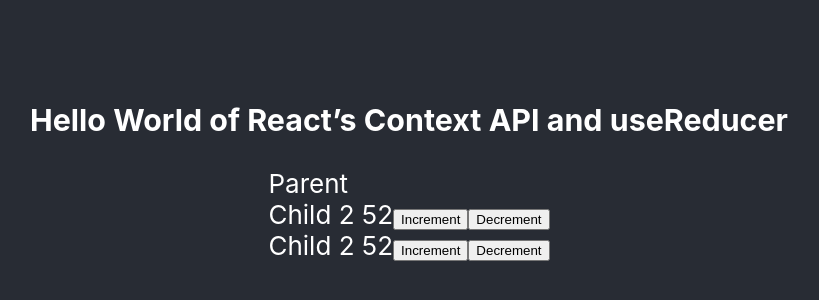
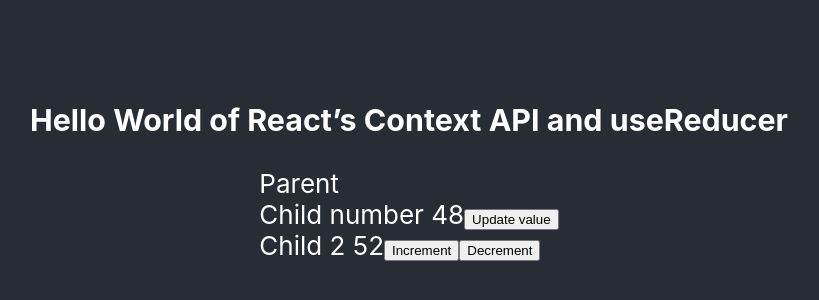
Before and after one commit to AZHARTHEGEEK/demo-usecontext, a React (Create React App) app: page / in a window 1280 px wide. Shown: the part 234-534 px from the top of the page, without its empty margins (231-1050 px from the left). Built offline with nearby package versions, Linux system fonts and the light colour scheme.

Commit message:
Update Child.js

```diff
--- a/src/Child.js
+++ b/src/Child.js
@@ -1,15 +1,16 @@
-import React, { useReducer } from 'react';
-import numberReducer from './numberReducer';
+import React, { useContext } from 'react';
+import ValueContext from './ValueContext';
 
-function Child2() {
-  let [state, dispatch ] = useReducer(numberReducer,52);
+function Child() {
+  let value = useContext(ValueContext);
+  console.log("value ",value);
+  let updateValue = value[1];
   return (
     <div >
-      Child 2 {state}
-      <button onClick={()=> { dispatch({type:"INCREMENT", val: 67});  }}>Increment</button>
-      <button onClick={()=> { dispatch({type:"DECREMENT", val: 34});  }}>Decrement</button>
+      Child number {value[0]}
+      <button onClick={()=> { updateValue(++value[0]) }}>Update value</button>
     </div>
   );
 }
 
-export default Child2;
+export default Child;
```
